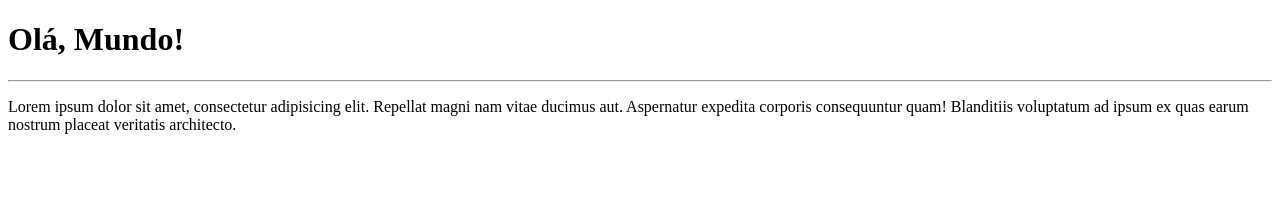
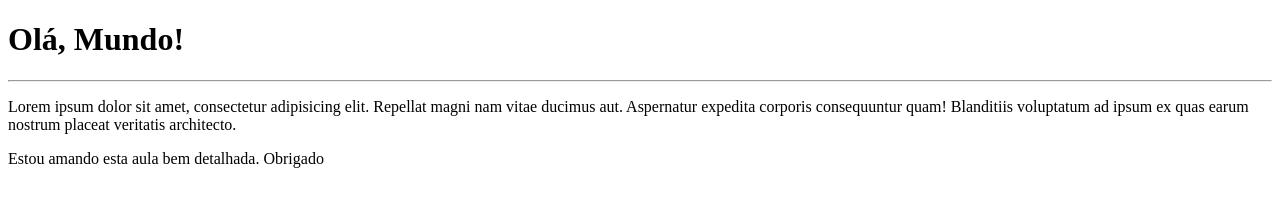
Before and after one commit to ocsakognon/Ola-Mundo, a plain HTML site: page site-exemple/index.html in a window 1280 px wide. Drawn offline with Linux system fonts and the light colour scheme.

Commit message:
Nova adição

```diff
--- a/site-exemple/index.html
+++ b/site-exemple/index.html
@@ -10,5 +10,6 @@
     <h1>Olá, Mundo! </h1>
     <hr>
     <p>Lorem ipsum dolor sit amet, consectetur adipisicing elit. Repellat magni nam vitae ducimus aut. Aspernatur expedita corporis consequuntur quam! Blanditiis voluptatum ad ipsum ex quas earum nostrum placeat veritatis architecto.</p>
+    <p>Estou amando esta aula bem detalhada. Obrigado</p>
 </body>
 </html>
```
